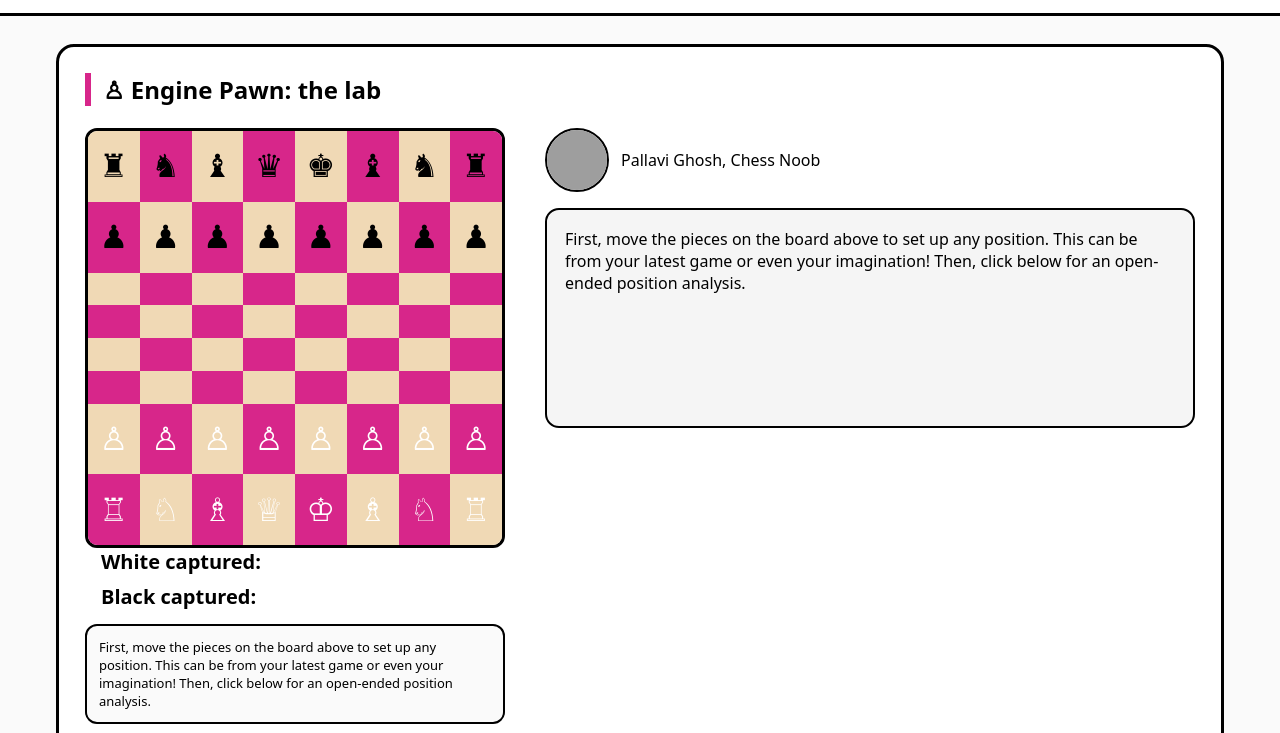
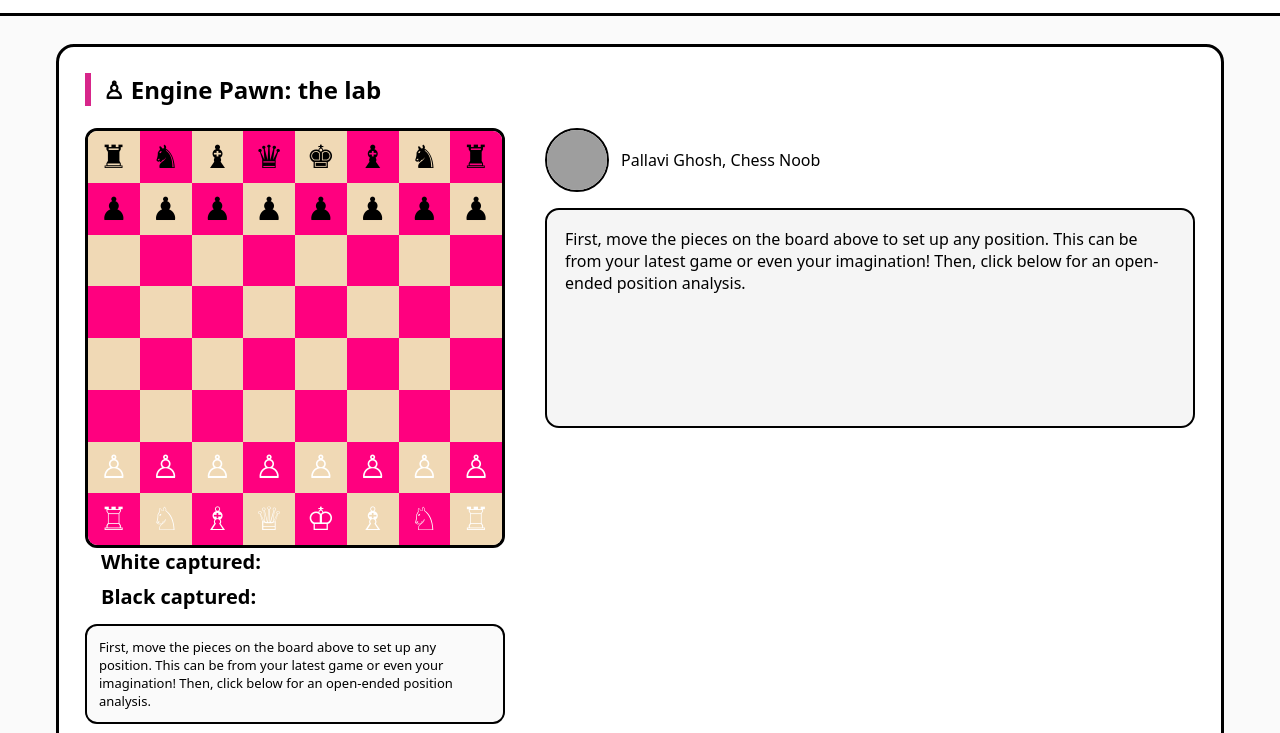
Before and after one commit to Pallavighxsh/engine-pawn, a website: page index.html in a window 1280 px wide. Shown: the part 48-781 px from the top of the page. Drawn offline with Linux system fonts and the light colour scheme; grey boxes are pictures that could not be loaded.

Commit message:
Update style.css

```diff
--- a/style.css
+++ b/style.css
@@ -91,8 +91,11 @@ html,body{
 .board{
   width:100%;
   aspect-ratio:1/1;
+
   display:grid;
   grid-template-columns:repeat(8,1fr);
+  grid-template-rows:repeat(8,1fr);   /* ← ensures rows match columns */
+
   border:3px solid #000;
   border-radius:12px;
   overflow:hidden;
@@ -102,25 +105,34 @@ html,body{
   display:flex;
   align-items:center;
   justify-content:center;
+
   width:100%;
   height:100%;
+  aspect-ratio:1/1;      /* ← prevents squish forever */
+
   font-size:32px;
   cursor:pointer;
   user-select:none;
+
+  line-height:1;         /* ← fixes emoji vertical stretch */
+
   font-family:
     "Segoe UI Symbol",
     "Noto Chess",
     "DejaVu Sans",
     "Arial Unicode MS",
     sans-serif;
-  font-variant-emoji:text;
+
+  font-variant-emoji:text;   /* ← forces text chess pieces */
 }
 
 .light{ background:#f0d9b5; }
-.dark{ background:#d7268a; }
+
+/* Pantone-ish hot pink */
+.dark{ background:#ff007f; }   /* hot pink */
+
 .light.black{ background:#fff; }
 .dark.black{ background:#000; }
-
 /* ================= ANALYSIS ================= */
 .analysis-col{
   display:flex;
```
